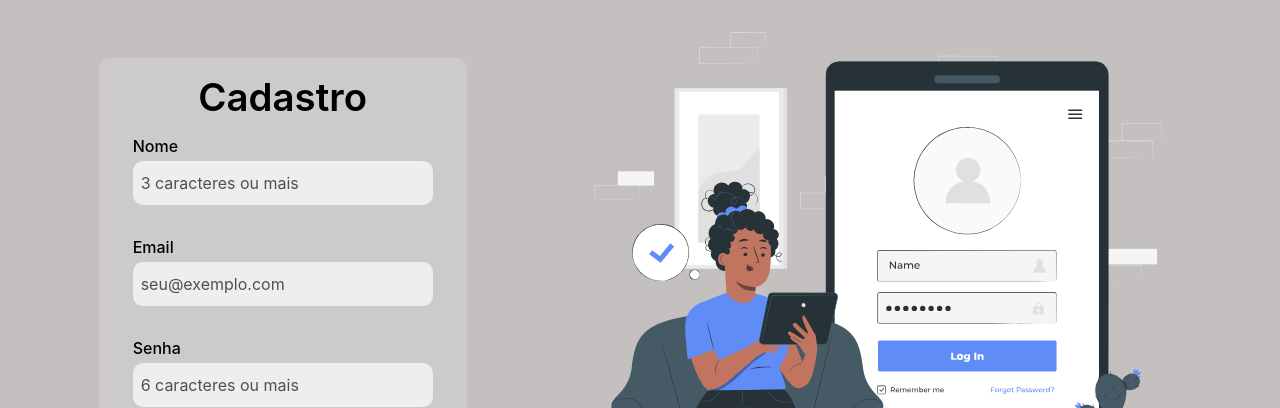
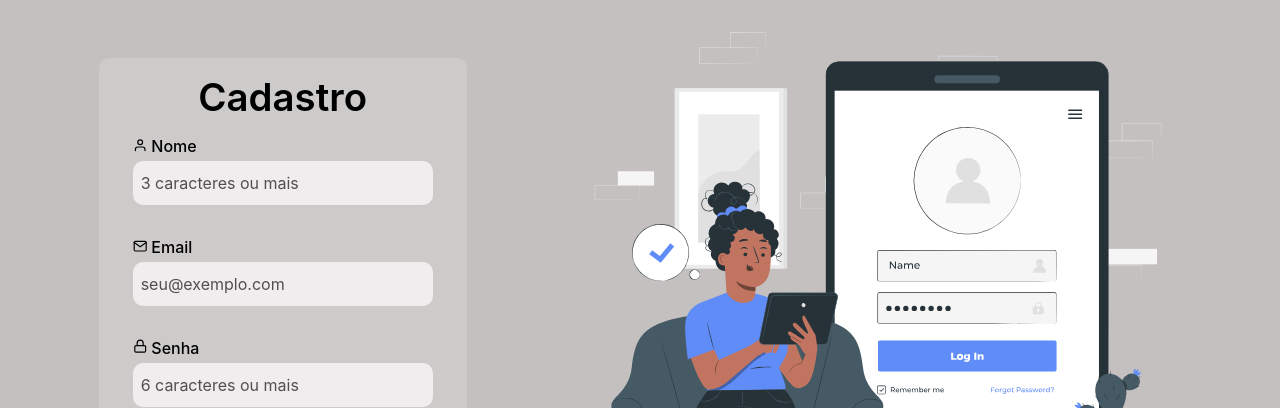
Before and after one commit to monickevelyn/login, a React (Vite) app: page /cadastro in a window 1280 px wide. Shown: the top 408 px of the page. Built offline with nearby package versions, Linux system fonts and the light colour scheme.

Commit message:
icons + proptype

```diff
--- a/src/components/InputEmail.jsx
+++ b/src/components/InputEmail.jsx
@@ -1,4 +1,5 @@
 import Input from '../form/Input'
+import { FiMail } from "react-icons/fi";
 
 export default function InputEmail(){
 
@@ -10,6 +11,7 @@ export default function InputEmail(){
             title="Email"
             name="email"
             id="email"
+            icon={<FiMail className='icon' />}
             // value={e.target.name}
         />
         </>
--- a/src/components/InputSenha.jsx
+++ b/src/components/InputSenha.jsx
@@ -1,4 +1,5 @@
 import Input from '../form/Input'
+import { FiLock  } from "react-icons/fi";
 
 export default function InputSenha(){
 
@@ -10,6 +11,7 @@ export default function InputSenha(){
             title="Senha"
             name="senha"
             id="senha"
+            icon={<FiLock className='icon' />}
             // value={e.target.name}
         />
         </>
--- a/src/form/Input.jsx
+++ b/src/form/Input.jsx
@@ -1,13 +1,24 @@
 import "./style.input.scss"
+import PropType from "prop-types"
+// import { BsEye, BsEyeSlash  } from "react-icons/bs";
 
-export default function Input({ type, name, placeholder, id, title, value }){
+export default function Input({ type, name, placeholder, id, title, icon, value }){
 
     return(
         <>
         <div className="input">
-            <label htmlFor={id}> {title} </label>
+            <label htmlFor={id}>{icon} {title} </label>
             <input type={type} name={name} id={id} placeholder={placeholder} value={value} />
         </div>
         </>
     )
 }
+Input.propTypes = {
+    type: PropType.string,
+    name: PropType.string,
+    placeholder: PropType.string,
+    id: PropType.string,
+    title: PropType.string,
+    icon: PropType.func,
+    value: PropType.func
+}
--- a/src/pages/cadastro/FormCadastro.jsx
+++ b/src/pages/cadastro/FormCadastro.jsx
@@ -1,11 +1,10 @@
 import '../style.form.scss'
 import BtnSubmit from '../../form/BtnSubmit'
 import BtnSocial from '../../components/BtnSocial'
-
 import Input from '../../form/Input'
 import InputEmail from '../../components/InputEmail'
 import InputSenha from '../../components/InputSenha'
-
+import { FiUser } from "react-icons/fi";
 import { Link } from 'react-router-dom'
 
 export default function FormCadastro(){
@@ -21,6 +20,7 @@ export default function FormCadastro(){
                     title="Nome"
                     name="nome"
                     id="nome"
+                    icon={<FiUser className='icon' />}
                     // value={e.target.name}
                  />
                 <InputEmail />
--- a/src/pages/login/FormLogin.jsx
+++ b/src/pages/login/FormLogin.jsx
@@ -3,11 +3,9 @@ import BtnSubmit from '../../form/BtnSubmit'
 import BtnSocial from '../../components/BtnSocial'
 import InputEmail from '../../components/InputEmail'
 import InputSenha from '../../components/InputSenha'
-
 import { Link } from 'react-router-dom'
 
 export default function FormLogin(){
-
     return(
         <>
         <form>
@@ -16,6 +14,7 @@ export default function FormLogin(){
                 <InputEmail />
                 <InputSenha />
             </div>
+
             <BtnSubmit textbtn="Logar" />
             <BtnSocial />
 
--- a/src/pages/style.form.scss
+++ b/src/pages/style.form.scss
@@ -29,4 +29,7 @@ form {
     a {
         color: var(--fontcolor);
     }
+    .icon {
+        font-size: 0.9em;
+    }
 }
```
